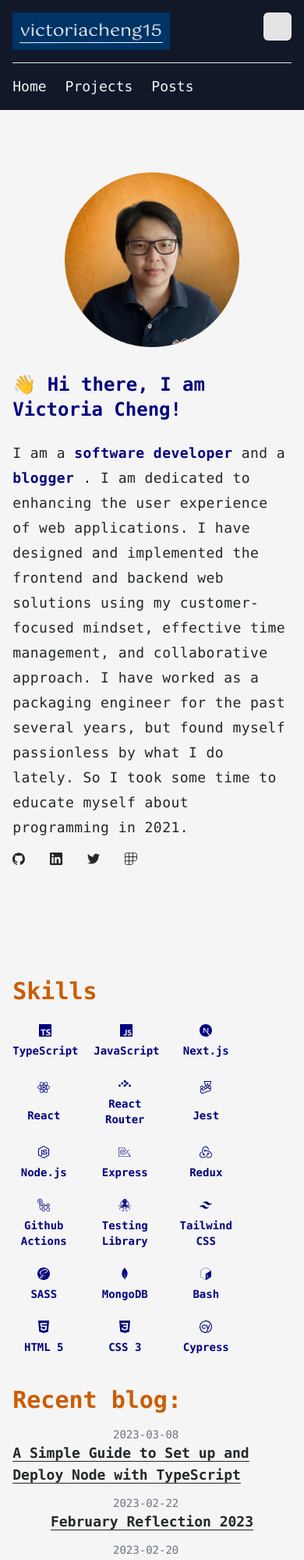
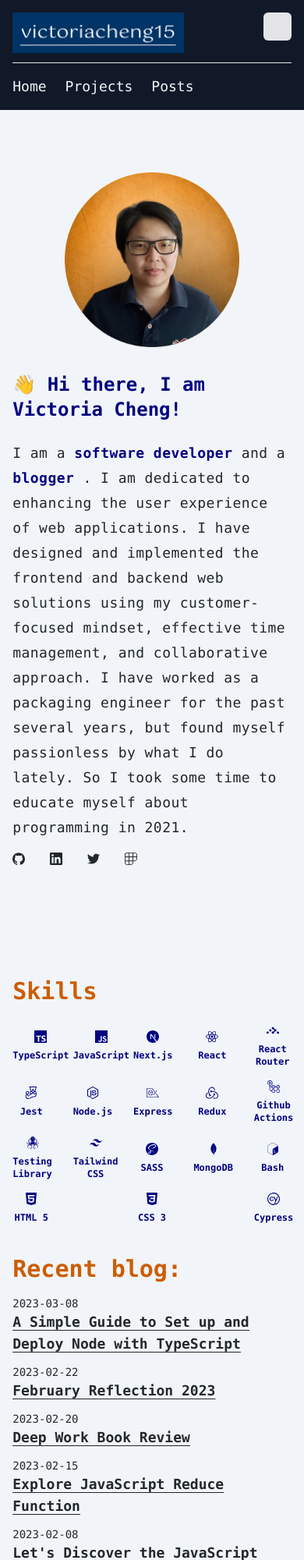
Before and after one commit to victoriacheng15/victoriacheng15.vercel.app, an Astro site: page / in a window 390 px wide. Shown: the top 2000 px of the page at 78% size. Built offline with nearby package versions, Linux system fonts and the light colour scheme; Astro itself is replaced by a stand-in of ours; some icons are missing.

Commit message:
Improvement lighthouse (#91)
* feat: adjust background color for light mode

* fix: post preview layout for mobile

* fix: add width and height attrbitues and use webp format instead of png

* fix: remove gray color for the date text

* fix: add width and height attrbitues and remove class

* fix: set width for svg icon

```diff
--- a/src/components/Header.astro
+++ b/src/components/Header.astro
@@ -7,7 +7,7 @@ import Highlight from "./Highlight.astro";
 	<div class="mx-auto w-11/12 max-w-5xl">
 		<section class="flex flex-col items-center justify-between gap-8 md:flex-row">
 			<div class="border-1 w-56 md:w-64">
-				<img src="/images/avatar.png" alt="Victoria Cheng" />
+				<img width={256} height={256} src="/images/avatar.webp" alt="Victoria Cheng" />
 			</div>
 			<div class="basis-[65%]">
 				<h1 class="pb-6 text-2xl font-bold text-accent md:text-3xl">
--- a/src/components/Navbar.astro
+++ b/src/components/Navbar.astro
@@ -9,7 +9,12 @@ const url = new URL(Astro.request.url);
 	<div class="mx-auto w-11/12 max-w-5xl">
 		<section class="flex">
 			<div class="h-12">
-				<img class="h-full" src="/images/victoriacheng15_logo.png" alt="victoriacheng15 logo" />
+				<img
+					width={220}
+					height={52}
+					src="/images/victoriacheng15_logo.png"
+					alt="victoriacheng15 logo"
+				/>
 			</div>
 			<ThemeToggle />
 		</section>
--- a/src/components/SkillList.astro
+++ b/src/components/SkillList.astro
@@ -3,14 +3,26 @@ import { Icon } from "astro-icon";
 import { SKILLS } from "@/data/constants";
 ---
 
-<ul class="flex flex-wrap gap-6">
+<ul class="flex flex-wrap items-center justify-between gap-4 md:justify-start">
 	{
 		SKILLS.map(({ skill, name }) => (
-			<li class="text-accent grid w-20 place-items-center gap-2">
+			<li class="text-accent grid w-12 place-items-center gap-2 sm:w-20">
 				<Icon name={skill} />
-				<p class="text-center text-sm font-semibold">{name}</p>
+				<p class="text-center text-xs font-semibold md:text-sm">{name}</p>
 				<span class="sr-only">{name}</span>
 			</li>
 		))
 	}
 </ul>
+
+<style>
+	[astro-icon] {
+		width: 40px;
+	}
+
+	@media screen and (min-width: 640px) {
+		[astro-icon] {
+			width: 50px;
+		}
+	}
+</style>
--- a/src/components/blog/PostPreview.astro
+++ b/src/components/blog/PostPreview.astro
@@ -15,7 +15,7 @@ const datetime = date.toISOString();
 const postDate = getFormattedDate(date);
 ---
 
-<time datetime={postDate} class="min-w-[100px] text-sm text-gray-500">{postDate}</time>
+<time datetime={postDate} class="min-w-[100px] text-sm">{postDate}</time>
 <Element class="underline underline-offset-4">
 	<a href={`/${path}/${post.slug}`} class="text-lg font-bold hover:text-link" rel="prefetch">
 		{post.data.title}
--- a/src/pages/index.astro
+++ b/src/pages/index.astro
@@ -21,7 +21,7 @@ const allPostsByDate = sortMDByDate(allPosts).slice(0, MAX_POSTS);
 		<ul class="grid gap-3">
 			{
 				allPostsByDate.map((p) => (
-					<li class="flex flex-col items-center gap-x-2 sm:flex-row">
+					<li class="flex flex-col gap-x-2 sm:flex-row md:items-center">
 						<PostPreview post={p} />
 					</li>
 				))
--- a/src/styles/global.css
+++ b/src/styles/global.css
@@ -5,7 +5,7 @@
 @layer base {
 	:root {
 		color-scheme: light;
-		--theme-bg: whitesmoke;
+		--theme-bg: rgb(241 245 249);
 		--theme-link: rgb(20 83 45);
 		--theme-text: #22272a;
 		--theme-accent: #000080;
```
